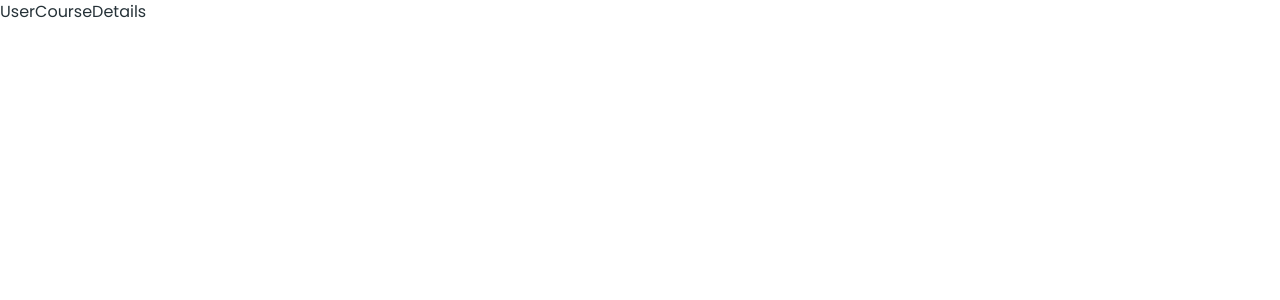
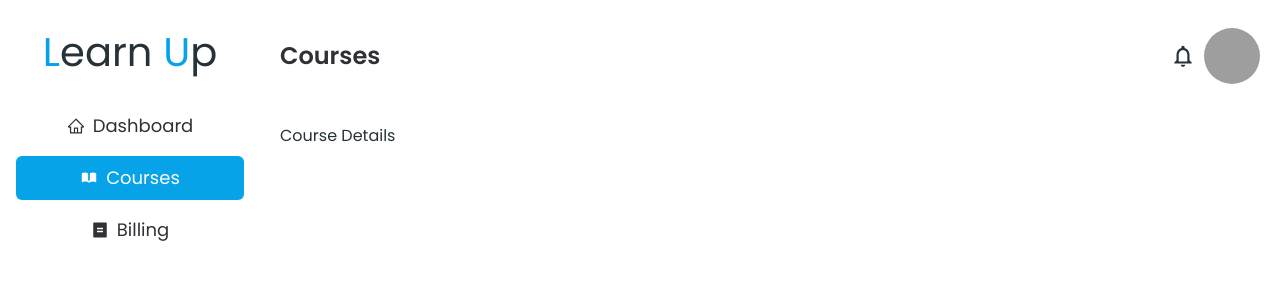
Before and after one commit to RamezTaher/E-learning, a React (Vite) app: page /platform/courses/1 in a window 1280 px wide. Shown: the top 300 px of the page. Built offline with nearby package versions, Linux system fonts and the light colour scheme; grey boxes are pictures that could not be loaded.

Commit message:
done with courses page, started the course details

```diff
--- /dev/null
+++ b/src/components/CourseDetailsPanel.jsx
@@ -0,0 +1,17 @@
+import React from "react"
+import PlatformHeader from "./PlatformHeader"
+
+const CourseDetailsPanel = () => {
+  return (
+    <div className="ml-[260px] w-full">
+      <div className="container px-5 sm:mx-auto py-3 w-full">
+        <div className=" h-full w-full py-4 flex flex-col gap-10">
+          <PlatformHeader isSearch={false} location={"Courses"} />
+          <section className="grid grid-cols-5 gap-1">Course Details</section>
+        </div>
+      </div>
+    </div>
+  )
+}
+
+export default CourseDetailsPanel
--- a/src/components/CoursesPanel.jsx
+++ b/src/components/CoursesPanel.jsx
@@ -24,7 +24,7 @@ const CoursesPanel = () => {
       <div className="ml-[260px] w-full">
         <div className="container px-5 sm:mx-auto py-3 w-full">
           <div className=" h-full w-full py-4 flex flex-col gap-10">
-            <PlatformHeader location={"Courses"} />
+            <PlatformHeader isSearch={true} location={"Courses"} />
             <section className="grid grid-cols-5 gap-1">
               <Collapse
                 defaultActiveKey={["1"]}
--- a/src/components/DashboardPanel.jsx
+++ b/src/components/DashboardPanel.jsx
@@ -10,7 +10,7 @@ const DashboardPanel = () => {
       <div className="ml-[260px] w-full">
         <div className="container px-6 sm:mx-auto lg:px-10 py-3 w-full">
           <div className=" h-full w-full p-7 flex flex-col gap-10">
-            <PlatformHeader location={"Dashboard"} />
+            <PlatformHeader isSearch={true} location={"Dashboard"} />
             <section className="grid grid-cols-3 gap-x-6">
               <div className="col-span-2 flex flex-col gap-20">
                 <DashboardCourses />
--- a/src/components/PlatformHeader.jsx
+++ b/src/components/PlatformHeader.jsx
@@ -3,10 +3,11 @@ import { AiOutlineSearch } from "react-icons/ai"
 import { MdOutlineNotifications } from "react-icons/md"
 import { Link } from "react-router-dom"
 
-const PlatformHeader = ({ location }) => {
+const PlatformHeader = ({ location, isSearch }) => {
   return (
     <div className="flex justify-between items-center ">
       <div className="text-secondary text-2xl font-semibold">{location}</div>
+      {isSearch && (
         <div className="relative text-secondary w-1/2">
           <input
             type="text"
@@ -15,6 +16,8 @@ const PlatformHeader = ({ location }) => {
           />
           <AiOutlineSearch className="absolute top-1/2 left-2 -translate-y-1/2 text-lg " />
         </div>
+      )}
+
       <div className="flex items-center gap-2">
         <MdOutlineNotifications size={26} className="cursor-pointer" />
         <Link to={"/user/profile"}>
--- a/src/components/SideBar.jsx
+++ b/src/components/SideBar.jsx
@@ -26,7 +26,7 @@ const SideBar = () => {
         <Link to={"/platform/courses"}>
           <div
             className={`flex items-center gap-2 text-lg py-2 justify-center rounded-md hover:bg-primary hover:text-white transition-all ${
-              pathname === "/platform/courses"
+              pathname.split("/")[2] === "courses"
                 ? "bg-primary text-white"
                 : "text-secondary"
             }`}
--- a/src/pages/UserCourseDetails.jsx
+++ b/src/pages/UserCourseDetails.jsx
@@ -1,8 +1,13 @@
-import React from 'react'
+import React from "react"
+import CourseDetailsPanel from "../components/CourseDetailsPanel"
+import SideBar from "../components/SideBar"
 
 const UserCourseDetails = () => {
   return (
-    <div>UserCourseDetails</div>
+    <section className="flex">
+      <SideBar />
+      <CourseDetailsPanel />
+    </section>
   )
 }
 
```
Lines whose indentation alone changed are shown as unchanged.
